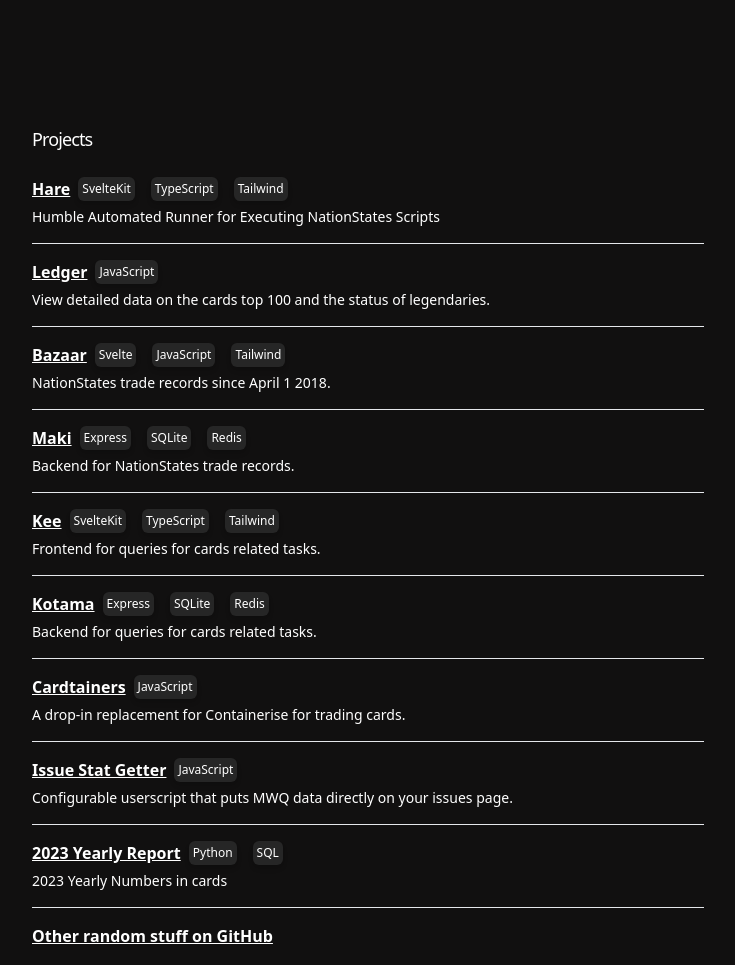
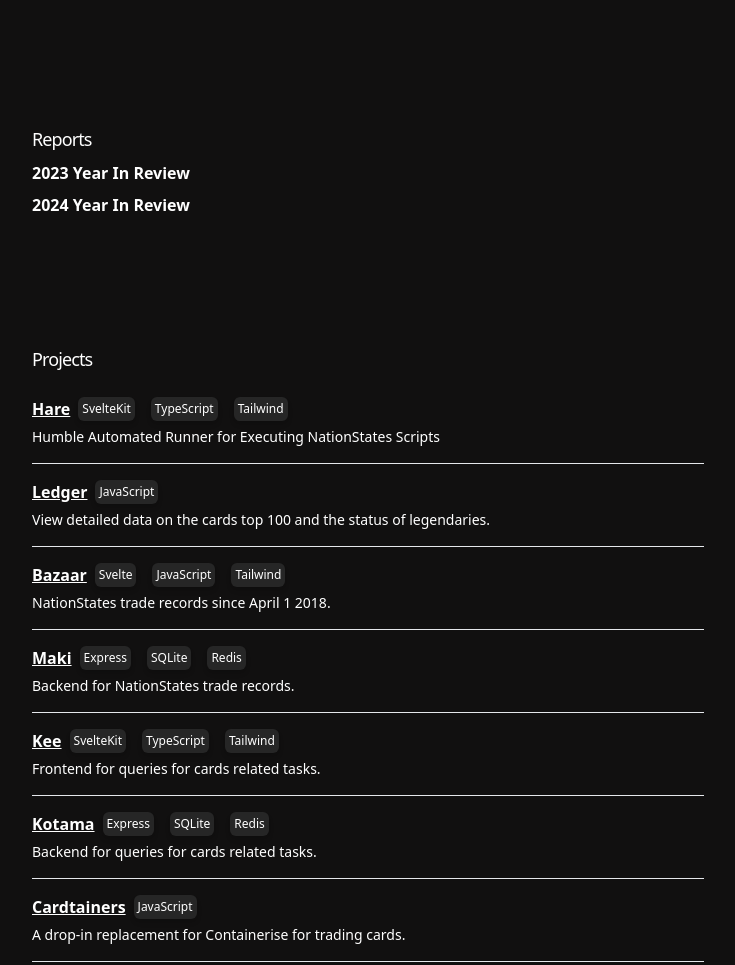
Before and after one commit to Kractero/kractero.github.io, an Astro site: page / in a window 1280 px wide. Shown: the part 443-1408 px from the top of the page, without its empty margins (272-1007 px from the left). Built offline with nearby package versions, Linux system fonts and the light colour scheme; Astro itself is replaced by a stand-in of ours.

Commit message:
add reports to home

```diff
--- a/src/pages/index.astro
+++ b/src/pages/index.astro
@@ -4,6 +4,9 @@
 import Tech from '../components/Tech.astro'
 import projects from '../data/projects.json'
 import techs from '../data/techs.json'
+
+import { getCollection } from 'astro:content';
+const posts = await getCollection('blog');
 ---
 
 <Layout>
@@ -19,6 +22,18 @@
   </div>
 
   <div class="mx-auto max-w-3xl mb-32 w-full">
+    <h2 class="text-lg mb-2 tracking-tighter">Reports</h2>
+    <ul>
+      {posts.map(post => (
+        <li class="[&:not(:last-child)]:mb-2">
+          <a href={`/blog/${post.id}`} class="text-base font-bold">{post.data.title}</a>
+        </li>
+      ))}
+    </ul>
+  </div>
+
+  <div class="mx-auto max-w-3xl mb-32 w-full">
+
     <h2 class="text-lg mb-2 tracking-tighter">Projects</h2>
     <ul class="space-y-4 py-4">
       {
```
Also changed, not shown: src/pages/cards.astro (+0 -8 lines).
